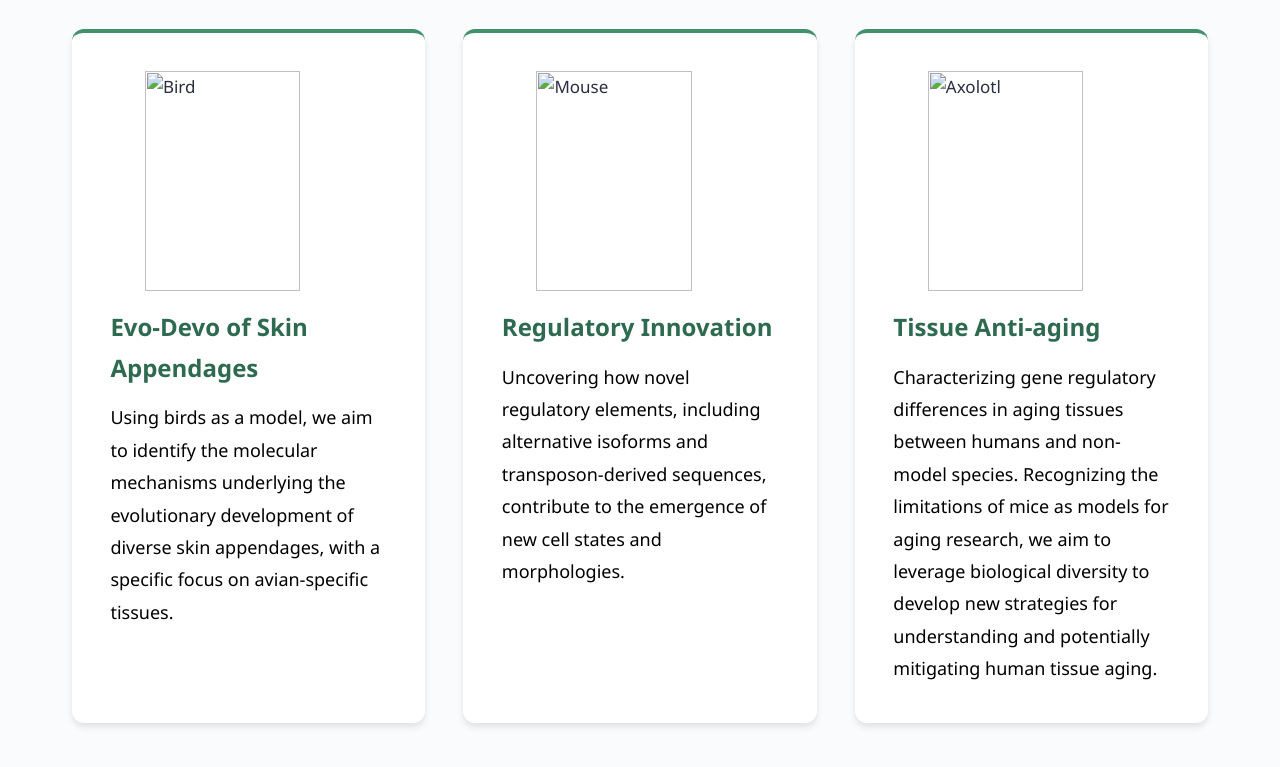
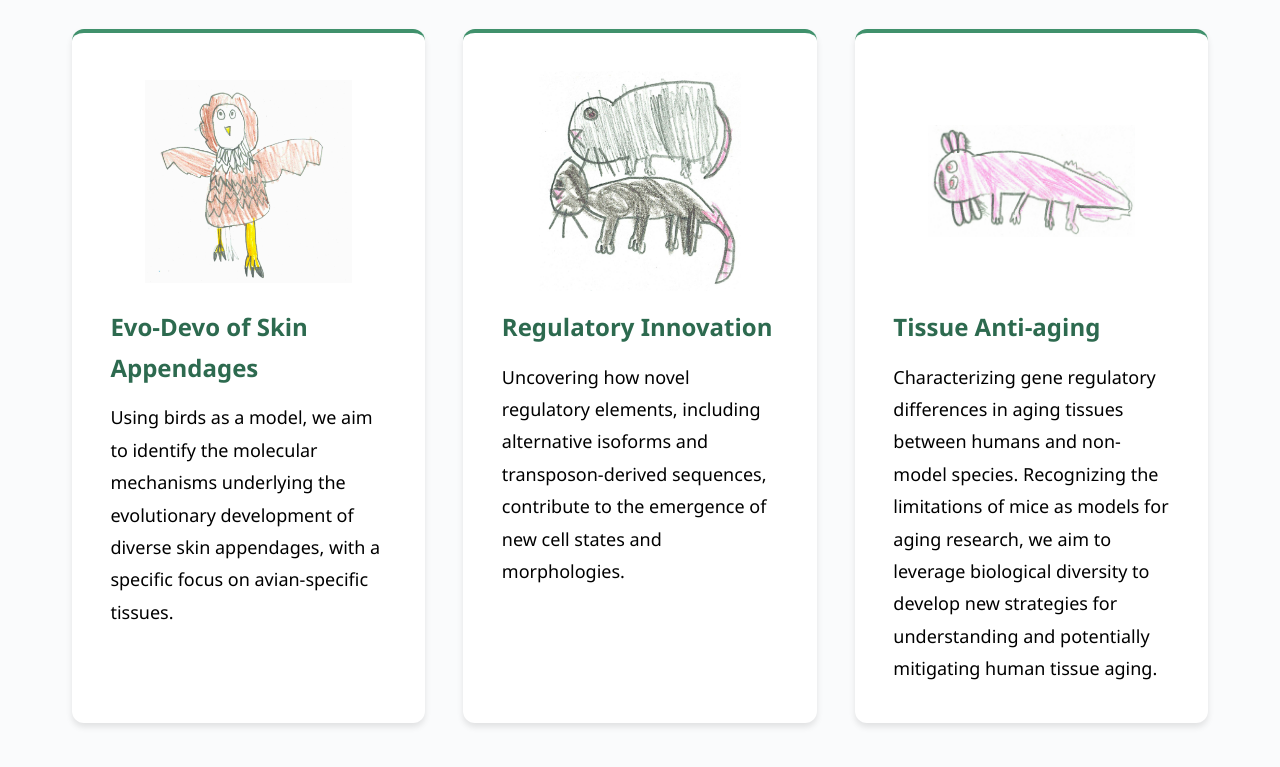
Before and after one commit to chihkuanchen/Chen-lab-website, a plain HTML site: page index.html in a window 1280 px wide. Shown: the part 929-1696 px from the top of the page. Drawn offline with Linux system fonts and the light colour scheme.

Commit message:
Update research images to use JPG format

```diff
--- a/index.html
+++ b/index.html
@@ -696,17 +696,17 @@
             <h2>Research</h2>
             <div class="research-grid">
                 <div class="research-card">
-                    <img class="research-logo" src="images/bird_website_resized.png" alt="Bird">
+                    <img class="research-logo" src="images/bird_website_resized.jpg" alt="Bird">
                     <h3>Evo-Devo of Skin Appendages</h3>
                     <p>Using birds as a model, we aim to identify the molecular mechanisms underlying the evolutionary development of diverse skin appendages, with a specific focus on avian-specific tissues.</p>
                 </div>
                 <div class="research-card">
-                    <img class="research-logo" src="images/mouse_website_resized.png" alt="Mouse">
+                    <img class="research-logo" src="images/mouse_website_resized.jpg" alt="Mouse">
                     <h3>Regulatory Innovation</h3>
                     <p>Uncovering how novel regulatory elements, including alternative isoforms and transposon-derived sequences, contribute to the emergence of new cell states and morphologies.</p>
                 </div>
                 <div class="research-card">
-                    <img class="research-logo" src="images/axolotol_website_resized.png" alt="Axolotl">
+                    <img class="research-logo" src="images/axolotol_website_resized.jpg" alt="Axolotl">
                     <h3>Tissue Anti-aging</h3>
                     <p>Characterizing gene regulatory differences in aging tissues between humans and non-model species. Recognizing the limitations of mice as models for aging research, we aim to leverage biological diversity to develop new strategies for understanding and potentially mitigating human tissue aging.</p>
                 </div>
```
